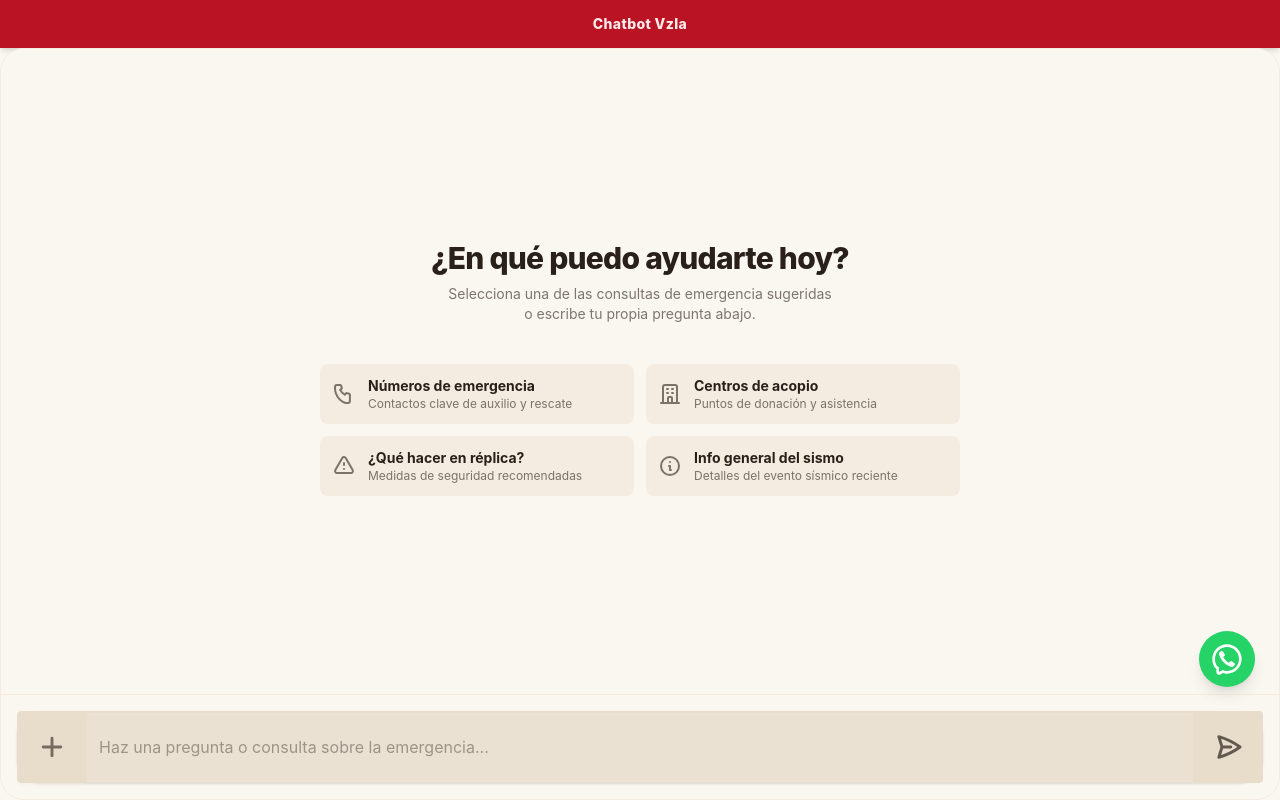
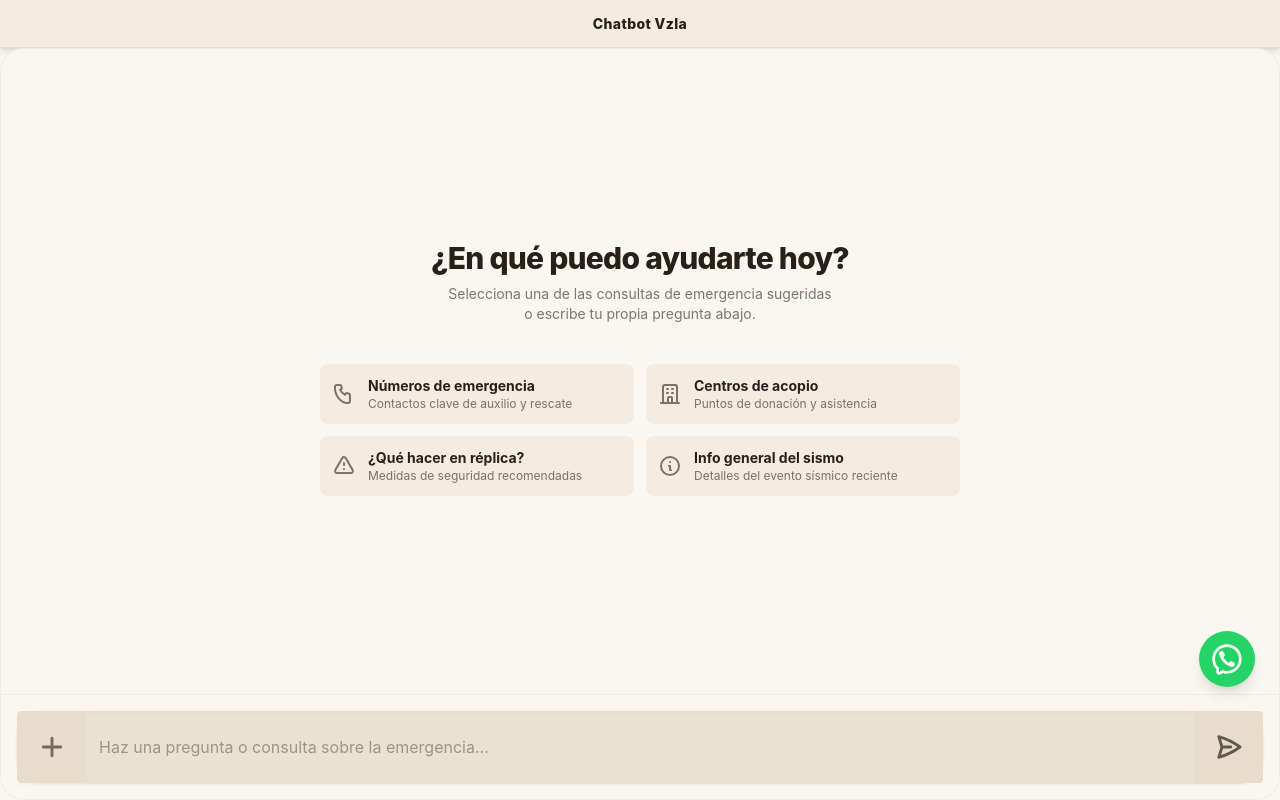
Before and after one commit to migueacastro/chatbot-vzla-frontend, a SvelteKit app: page /widget in a window 1280 px wide. Built offline with nearby package versions, Linux system fonts and the light colour scheme.

Commit message:
feat: implement adaptive theme colors for app and widget navbar based on system preference

```diff
--- a/src/app.html
+++ b/src/app.html
@@ -5,7 +5,8 @@
 		<meta name="viewport" content="width=device-width, initial-scale=1" />
 		<meta name="text-scale" content="scale" />
 		<link rel="manifest" href="/manifest.json" />
-		<meta name="theme-color" content="#e7182d" />
+		<meta name="theme-color" content="#f4ece1" media="(prefers-color-scheme: light)" />
+		<meta name="theme-color" content="#4c3d2e" media="(prefers-color-scheme: dark)" />
 		<meta name="apple-mobile-web-app-capable" content="yes" />
 		<meta name="apple-mobile-web-app-status-bar-style" content="default" />
 		<link rel="apple-touch-icon" href="/icon-512.png" />
--- a/src/routes/widget/+page.svelte
+++ b/src/routes/widget/+page.svelte
@@ -12,8 +12,8 @@
 </svelte:head>
 
 <div class="w-full h-screen bg-base-100 m-0 p-0 flex flex-col overflow-hidden min-w-[260px]" data-theme={theme}>
-	<!-- Navbar Resaltado del Widget -->
-	<div class="navbar bg-primary text-primary-content min-h-12 h-12 flex justify-center items-center px-4 shrink-0 shadow-md">
+	<!-- Navbar del Widget (Crema bg-base-200 en Claro, Marrón bg-base-300 en Oscuro) -->
+	<div class="navbar min-h-12 h-12 flex justify-center items-center px-4 shrink-0 shadow-md border-b {theme === 'light' ? 'bg-base-200 text-base-content border-base-300' : 'bg-base-300 text-base-content border-base-300'}">
 		<h1 class="text-xs sm:text-sm font-extrabold tracking-wide text-center truncate">
 			{APP_CONFIG.appName}
 		</h1>
```
Also changed, not shown: static/manifest.json.
